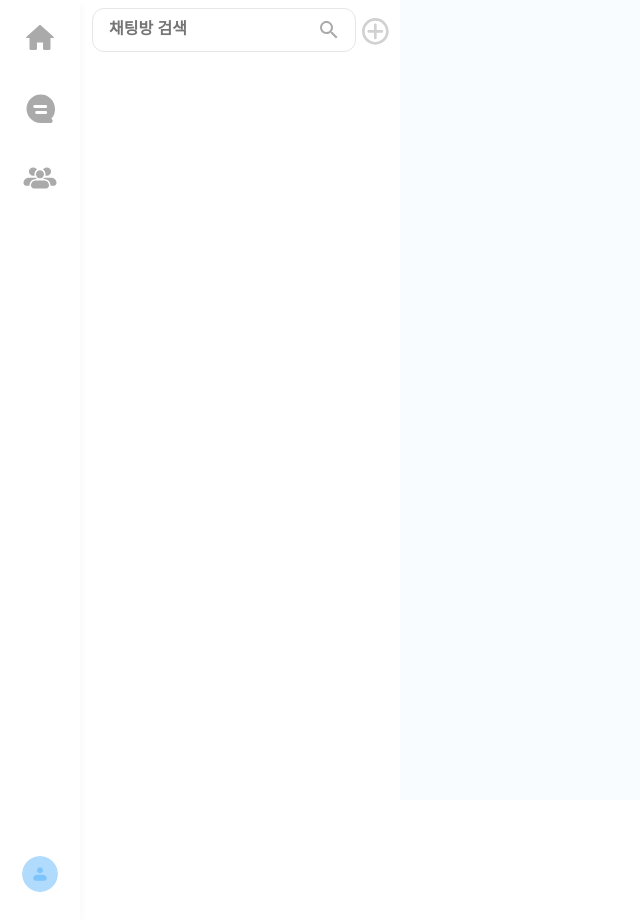
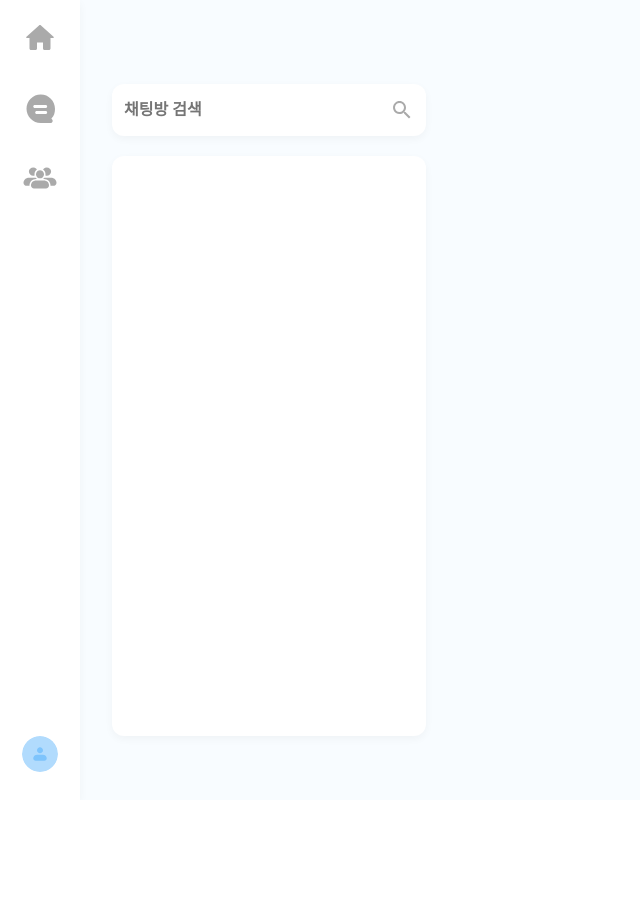
Before and after one commit to apeun-gidaechi/seugi-desktop, a React (Vite) app: page /Chat in a window 1280 px wide. Shown: the whole page, without its empty margins (0-640 px from the left). After the commit the page ends 800 px from the top, so only its background shows below. Built offline with nearby package versions, Linux system fonts and the light colour scheme; the HTML template or start-up script is replaced by a standard one.

Commit message:
design :: sidebar 수정

```diff
--- /dev/null
+++ b/src/components/common/ChatSidebar/Chat/index.style.ts
@@ -0,0 +1,154 @@
+import styled from "styled-components";
+
+export const SideBarChat = styled.div`
+  display: flex;
+  flex-direction: column;
+  width: 366px;
+  height: 100%;
+  padding: 8px 0px;
+  /* background: #FFF;  */
+  margin-left: 80px;
+  box-shadow: 0px 3px 9px 0px rgba(0, 0, 0, 0.04);
+  overflow-y: auto;
+
+  @media (max-width: 768px) {
+    width: 100%;
+    margin-left: 0;
+  }
+    padding: 64px 20px 64px 32px;
+`;
+
+export const ChatingPage = styled.div`
+  display: flex;
+  height: 100vh;
+  overflow: hidden;
+
+  @media (max-width: 768px) {
+    flex-direction: column;
+    height: auto;
+  }
+`;
+
+export const SideFinder = styled.div`
+  display: flex;
+  height: 52px;
+  width: 100%;
+  padding: 12px;
+
+  justify-content: space-between;
+  align-items: center;
+  align-self: stretch;
+
+  border-radius: 12px;
+  background: var(--Sub-White, #FFF);
+
+  margin-top: 20px;
+
+  /* ev-black-1 */
+  box-shadow: 0px 3px 9px 0px rgba(0, 0, 0, 0.04);
+
+  @media (max-width: 768px) {
+    width: calc(100% - 24px);
+    margin-left: 12px;
+    margin-right: 12px;
+  }
+`;
+
+export const FindChatingRoom = styled.input`
+    color: var(--Gray-Gray500, #AAA);
+
+    /* Subtitle2 */
+    font-family: Pretendard;
+    font-size: 16px;
+    font-style: normal;
+    font-weight: 600;
+    line-height: 130%; /* 20.8px */
+
+    outline: none;
+    border: none;
+  &:focus {
+    color: black;
+  }
+
+  @media (max-width: 768px) {
+    width: calc(100% - 32px);
+    margin-left: 16px;
+    margin-right: 16px;
+  }
+`;
+
+export const PlusButtonImg = styled.img`
+  width: 26.667px;
+  height: 26.667px;
+`;
+
+export const SearchIcon = styled.img`
+`;
+
+export const PlusButton = styled.button`
+  background: none;
+  border: none;
+  display: inline;
+  position: absolute;
+  margin-left: 282px;
+  margin-top: 10px;
+  z-index: 10;
+
+  @media (max-width: 768px) {
+    margin-left: calc(100% - 38px);
+  }
+`;
+
+export const ChatRoomsWrap = styled.div`
+    margin-top: 20px;
+    display: flex;
+    width: 100%;
+    padding: 8px;
+
+    flex-direction: column;
+    flex: 1 0 0;
+
+    border-radius: 12px;
+    background: #FFF;
+    box-shadow: 0px 3px 9px 0px rgba(0, 0, 0, 0.04);
+`
+
+export const ChatRoomList = styled.div`
+  display: flex;
+  flex-direction: column;
+  flex-grow: 1;
+  overflow-y: auto;
+`;
+
+export const ChatRoom = styled.div`
+  display: flex;
+  height: 72px;
+
+  align-items: center;
+
+  cursor: pointer;
+
+  color: var(--Black, #000);
+  font-family: Pretendard;
+  font-size: 16px;
+  font-style: normal;
+  font-weight: 600;
+  line-height: 130%;
+
+  padding: 4px 16px;
+  width: 100%;
+
+
+  box-sizing: border-box;
+  text-align: left;
+`;
+
+export const ChatRoomAvatar = styled.img`
+  width: 36px;
+  height: 36px;
+  flex-shrink: 0;
+`;
+
+export const ChatRoomAvatarWrap = styled.div`
+  padding-right: 16px;
+`;
--- /dev/null
+++ b/src/components/common/ChatSidebar/Chat/index.tsx
@@ -0,0 +1,115 @@
+import React, { useState } from "react";
+import * as S from "@/components/common/ChatSidebar/Chat/index.style";
+
+import PlusButton from "@/assets/image/sidebar/plusButton.svg";
+import SearchIcon from "@/assets/image/chat-components/Search.svg";
+import AvatarProfile from "@/assets/image/chat-components/Avatar.svg";
+
+import Navbar from "@/components/common/Navbar/Navbar";
+import CreateRoomPlus from "@/components/CreateRoomPlus/createRoomPlus";
+import TitleText from "../../TitleText";
+
+import config from "@/constants/ChatMember/config.json";
+import SendMessage from "@/components/common//sendMessage/sendMessage";
+
+interface SidebarProps {}
+
+const Sidebar: React.FC<SidebarProps> = () => {
+  const [searchText, setSearchText] = useState("");
+  const [chatRooms, setChatRooms] = useState<string[]>([]);
+  const [selectedChatRoom, setSelectedChatRoom] = useState<string | null>(null);
+  const [showCreateRoom, setShowCreateRoom] = useState(false);
+
+  const handleCreatePersonalChat = () => {
+    const newRoomId = `room-${Date.now()}`;
+    addChatRoom(newRoomId);
+  };
+
+  const handleSearch = () => {
+    if (searchText.trim() !== "") {
+      const isRoomFound = config.name.includes(searchText);
+      if (isRoomFound) {
+        addChatRoom(searchText);
+        setSearchText("");
+      } else {
+        alert(`Room '${searchText}' not found.`);
+      }
+    }
+  };
+
+  const addChatRoom = (roomName: string) => {
+    setChatRooms((prevRooms) => {
+      if (!prevRooms.includes(roomName)) {
+        return [...prevRooms, roomName];
+      }
+      return prevRooms;
+    });
+  };
+
+  const handleChatRoomClick = (room: string) => {
+    setSelectedChatRoom(room);
+  };
+
+  const handleCreateRoomClick = () => {
+    setShowCreateRoom(true);
+  };
+
+  const handleCloseCreateRoom = () => {
+    setShowCreateRoom(false);
+  };
+
+  const handleRoomCreation = (roomName: string) => {
+    addChatRoom(roomName);
+    setShowCreateRoom(false);
+  };
+
+  return (
+    <>
+      <S.ChatingPage>
+        <Navbar />
+        <S.SideBarChat>
+          <div style={{ marginLeft: '1.5%' }}>
+            <TitleText/>
+          </div>
+          <S.SideFinder>
+            <S.FindChatingRoom
+              type="text"
+              placeholder="채팅방 검색"
+              value={searchText}
+              onChange={(e) => setSearchText(e.target.value)}
+              onKeyPress={(e) => {
+                if (e.key === "Enter") {
+                  handleSearch();
+                }
+              }}
+            />
+            <S.SearchIcon src={SearchIcon} onClick={handleSearch} />
+          </S.SideFinder>
+          <S.ChatRoomsWrap>
+            <S.ChatRoomList>
+                {chatRooms.map((room, index) => (
+                <S.ChatRoom key={index} onClick={() => handleChatRoomClick(room)}>
+                    <S.ChatRoomAvatarWrap>
+                    <S.ChatRoomAvatar src={AvatarProfile} />
+                    </S.ChatRoomAvatarWrap>
+                    {room}
+                </S.ChatRoom>
+                ))}
+            </S.ChatRoomList>
+          </S.ChatRoomsWrap>
+        </S.SideBarChat>
+        {selectedChatRoom && (
+          <SendMessage chatRoom={selectedChatRoom} currentUser="사용자 이름" />
+        )}
+        {showCreateRoom && (
+          <CreateRoomPlus
+            onClose={handleCloseCreateRoom}
+            onCreateRoom={handleRoomCreation}
+          />
+        )}
+      </S.ChatingPage>
+    </>
+  );
+};
+
+export default Sidebar;
--- a/src/components/common/Navbar/Navbar.style.ts
+++ b/src/components/common/Navbar/Navbar.style.ts
@@ -5,7 +5,7 @@ export const SideBarMenu = styled.div`
   position: absolute;
   display: flex;
   width: 80px;
-    height: 115vh;
+  height: 100vh; /* 화면 높이에 맞추기 */
   padding: 8px 0px;
   flex-direction: column;
   justify-content: flex-start;
--- a/src/pages/chat/chat.tsx
+++ b/src/pages/chat/chat.tsx
@@ -1,6 +1,6 @@
 import React from "react";
 import * as S from "@/pages/chat/chat.style";
-import SideBar from "@/components/common/sidebar/sidebar";
+import SideBar from "@/components/common/ChatSidebar/Chat/index";
 import SendMessage from "@/components/common/sendMessage/sendMessage";
 // import SendMessage from "../../components/sendMessage/sendMessage"
 // import ChatForm from "../../components/ChatForm/chatForm"
@@ -8,7 +8,7 @@ import SendMessage from "@/components/common/sendMessage/sendMessage";
 const chat = () => {
   return (
     <S.ChatingBackground>
-      <SideBar />
+        <SideBar />
     </S.ChatingBackground>
   );
 };
```
Also changed, not shown: src/pages/chat/chat.style.ts (line endings or trailing spaces). Lines whose indentation alone changed are shown as unchanged.
